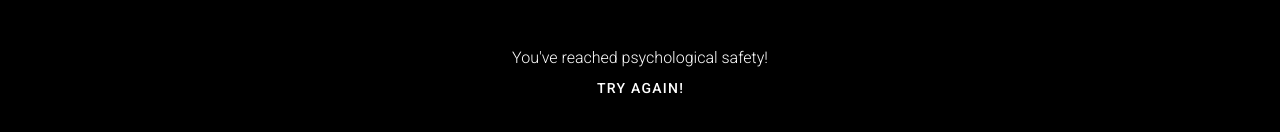
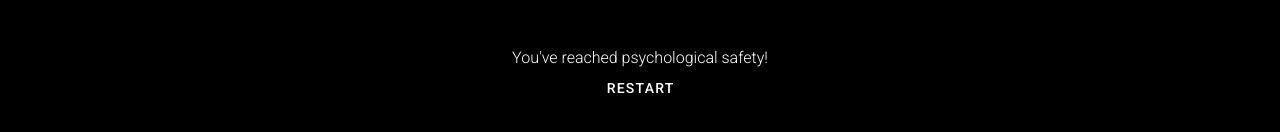
Before and after one commit to jbrill/psychological-safety, a Vue app in the folder app/: page /psychological_safety in a window 1280 px wide. Shown: the part 356-488 px from the top of the page. Built offline with nearby package versions, Linux system fonts and the light colour scheme; what vue-youtube-embed would draw is missing.

Commit message:
restart button

```diff
--- a/app/src/components/psychological_safety.vue
+++ b/app/src/components/psychological_safety.vue
@@ -2,7 +2,7 @@
   <v-container>
     <span style="padding-bottom: 2rem">You've reached psychological safety!</span>
     <v-flex class="flex-column" align-items-center>
-      <v-btn color="black" class="white--text" to="/">Try again!</v-btn>
+      <v-btn color="black" class="white--text" to="/">Restart</v-btn>
     </v-flex>
   </v-container>
 </template>
```
